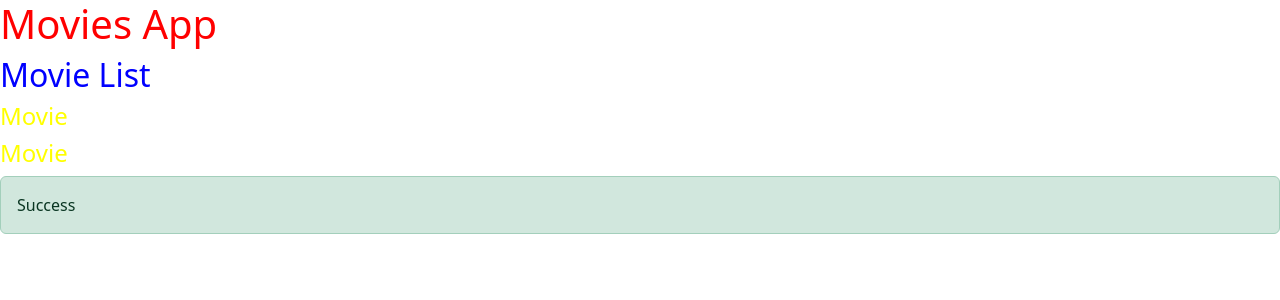
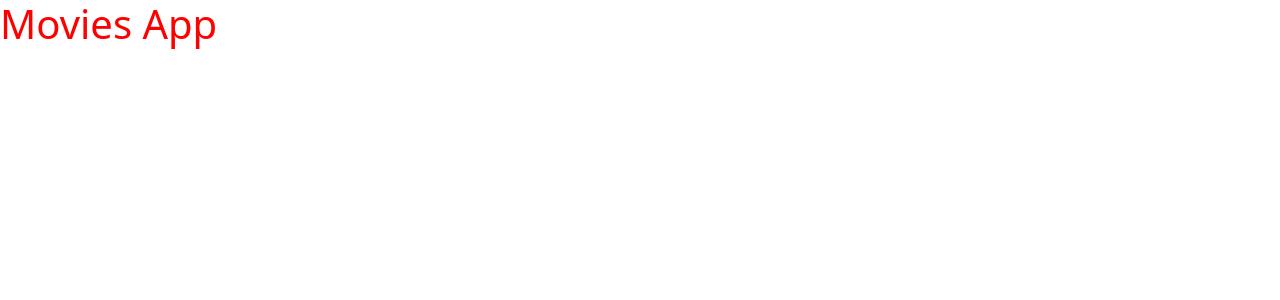
Before and after one commit to ozkancimenli/MovieApp, an Angular app: page / in a window 1280 px wide. Shown: the top 300 px of the page. Built offline with nearby package versions, Linux system fonts and the light colour scheme.

Commit message:
Lesson 4: Data Binding

```diff
--- a/src/app/app.component.html
+++ b/src/app/app.component.html
@@ -1,5 +1 @@
 <h1>Movies App</h1>
-<movies></movies>
-<div class="alert alert-success">
-    Success
-</div>
--- /dev/null
+++ b/src/app/movie.ts
@@ -0,0 +1,5 @@
+export class Movie {
+    id: number | undefined;
+    name: string | undefined;
+
+}
--- a/src/app/movies/movies.component.html
+++ b/src/app/movies/movies.component.html
@@ -1,3 +1,5 @@
-<h2>Movie List</h2>
-<movie></movie>
-<movie></movie>
+<h2>
+    {{"Title: "+ getTitle()}}
+</h2>
+<div> {{movie.id}} </div>
+<div> {{movie.name}} </div>
--- a/src/app/movies/movies.component.ts
+++ b/src/app/movies/movies.component.ts
@@ -1,10 +1,19 @@
 import { Component } from "@angular/core";
+import { Movie } from "../movie";
 
 @Component({
     selector: 'movies'  ,
-    templateUrl: 'movies.component.html',
-    styleUrls: ['./movies.component.css'],
+    templateUrl:'movies.component.html'
 })
 export class MoviesComponent {
+title= 'Movie List'
 
+movie: Movie = {
+    id:1,
+    name:'Movie Name'
 }
+
+getTitle() {
+    return this.title;
+}
+}
```
